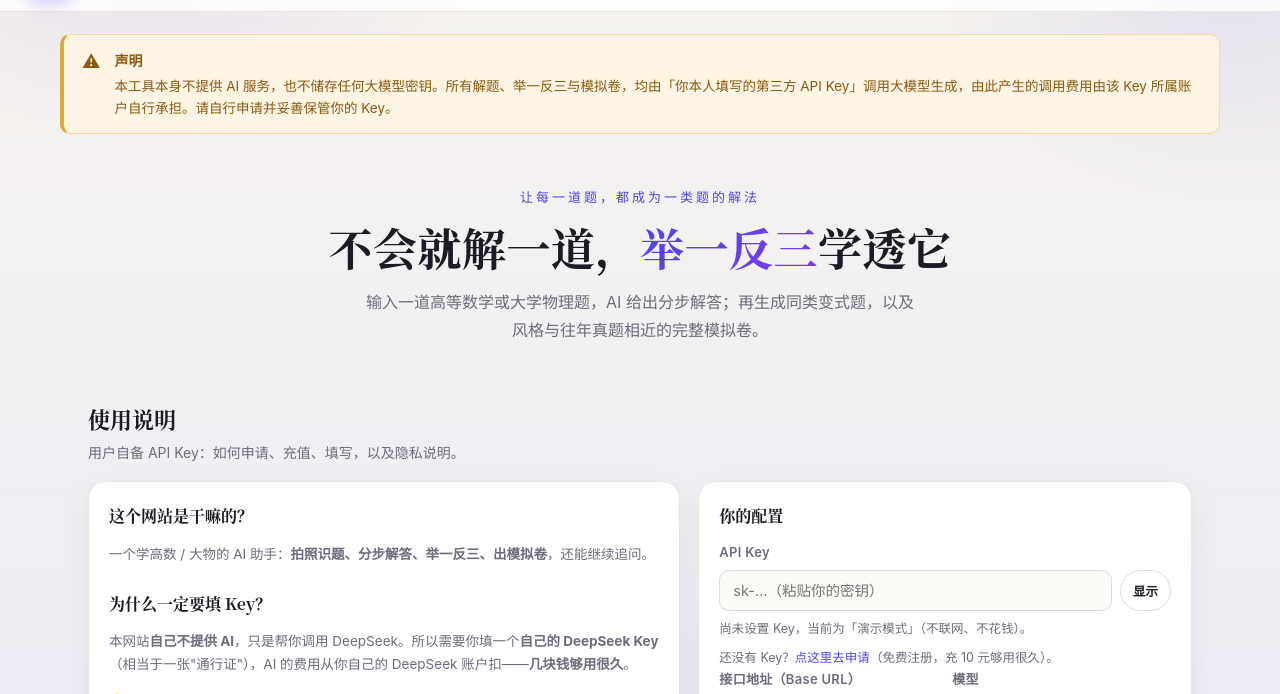
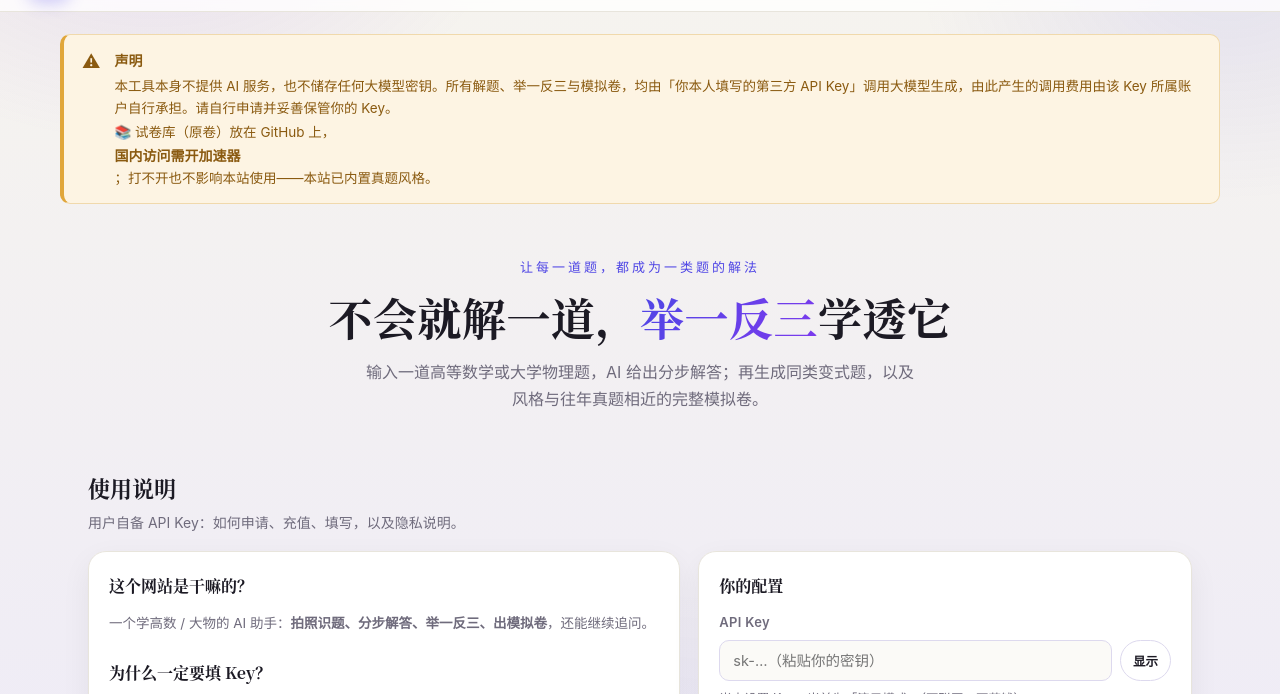
Before and after one commit to 2099261357/qingjin-tiku, a plain HTML site: page static/index.html in a window 1280 px wide. Shown: the part 59-753 px from the top of the page. Drawn offline with nearby package versions, Linux system fonts and the light colour scheme.

Commit message:
docs: add GitHub/accelerator note to notice

```diff
--- a/static/index.html
+++ b/static/index.html
@@ -57,6 +57,7 @@
     <div class="notice-body">
       <strong>声明</strong>
       <p>本工具本身不提供 AI 服务，也不储存任何大模型密钥。所有解题、举一反三与模拟卷，均由「你本人填写的第三方 API Key」调用大模型生成，由此产生的调用费用由该 Key 所属账户自行承担。请自行申请并妥善保管你的 Key。</p>
+      <p>📚 试卷库（原卷）放在 GitHub 上，<strong>国内访问需开加速器</strong>；打不开也不影响本站使用——本站已内置真题风格。</p>
     </div>
   </div>
 
```
